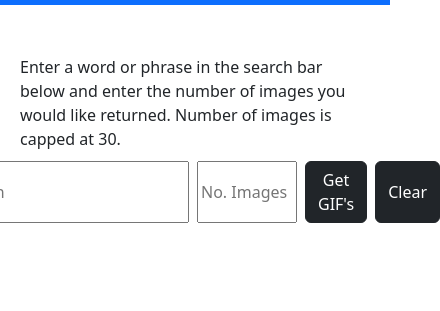
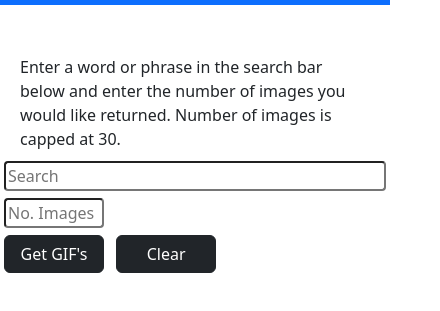
Before and after one commit to DKTomp/Project2, a plain HTML site: page index.html in a window 390 px wide. Shown: the part 91-402 px from the top of the page, 440 px wide, since content can reach past the window. Drawn offline with nearby package versions, Linux system fonts and the light colour scheme.

Commit message:
updated styles and readme

```diff
--- a/css/style.css
+++ b/css/style.css
@@ -40,3 +40,26 @@ img {
     max-width: 200px;
     margin: 10px;
 }
+
+@media (max-width: 480px){
+    .search-controls {
+        display: flex;
+        flex-direction: column;
+        justify-content: center;
+    }
+
+    .search-element {
+        margin-bottom: 7px;
+    }
+
+    .giphy-css {
+        display: flex;
+        flex-direction: column;
+        justify-content: center;
+    }
+
+    .btn {
+        width: 100px;
+    }
+
+}
--- a/index.html
+++ b/index.html
@@ -41,10 +41,12 @@
                 you would like returned. Number of images is capped at 30.
                 </p>
             <div class="search-controls">
-                <input class="search-element" type="text" id="input-search" placeholder="Search">
-                <input class="search-element number-input" type="text" id="input-number" placeholder="No. Images">
-                <button class="search-element btn btn-dark" type="submit" onclick="fetchData()">Get GIF's</button>
-                <button class="search-element btn btn-dark" type="submit" onclick="clearData()">Clear</button>
+                <input class="search-element rounded-1" type="text" id="input-search" placeholder="Search">
+                <input class="search-element number-input rounded-1" type="text" id="input-number" placeholder="No. Images">
+                <div>
+                    <button class="search-element btn btn-dark" type="submit" onclick="fetchData()">Get GIF's</button>
+                    <button class="search-element btn btn-dark" type="submit" onclick="clearData()">Clear</button>
+                </div>
             </div>
 
             <section class="giphy-css" id="giphy-container"></section>
```
Also changed, not shown: 1 other file.
